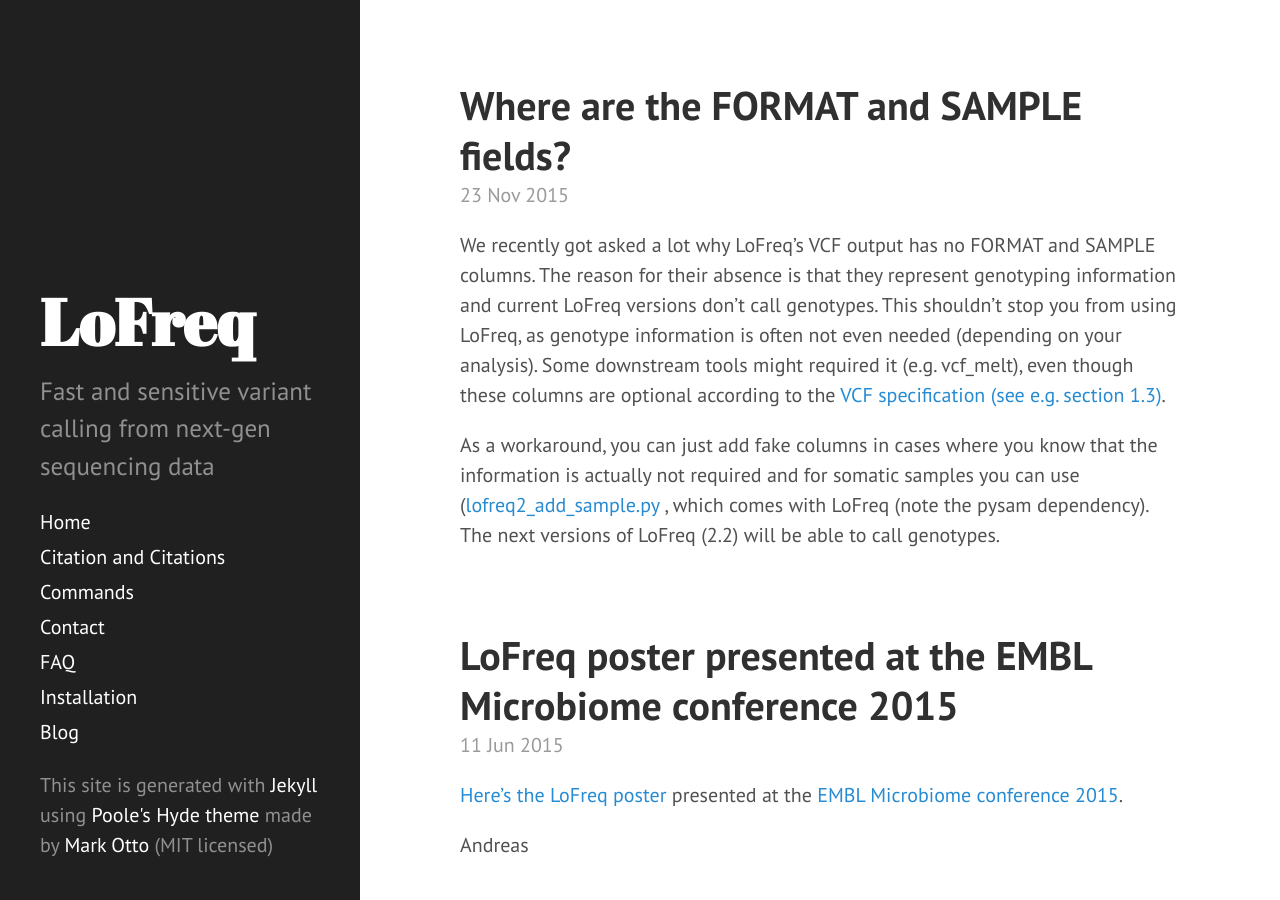
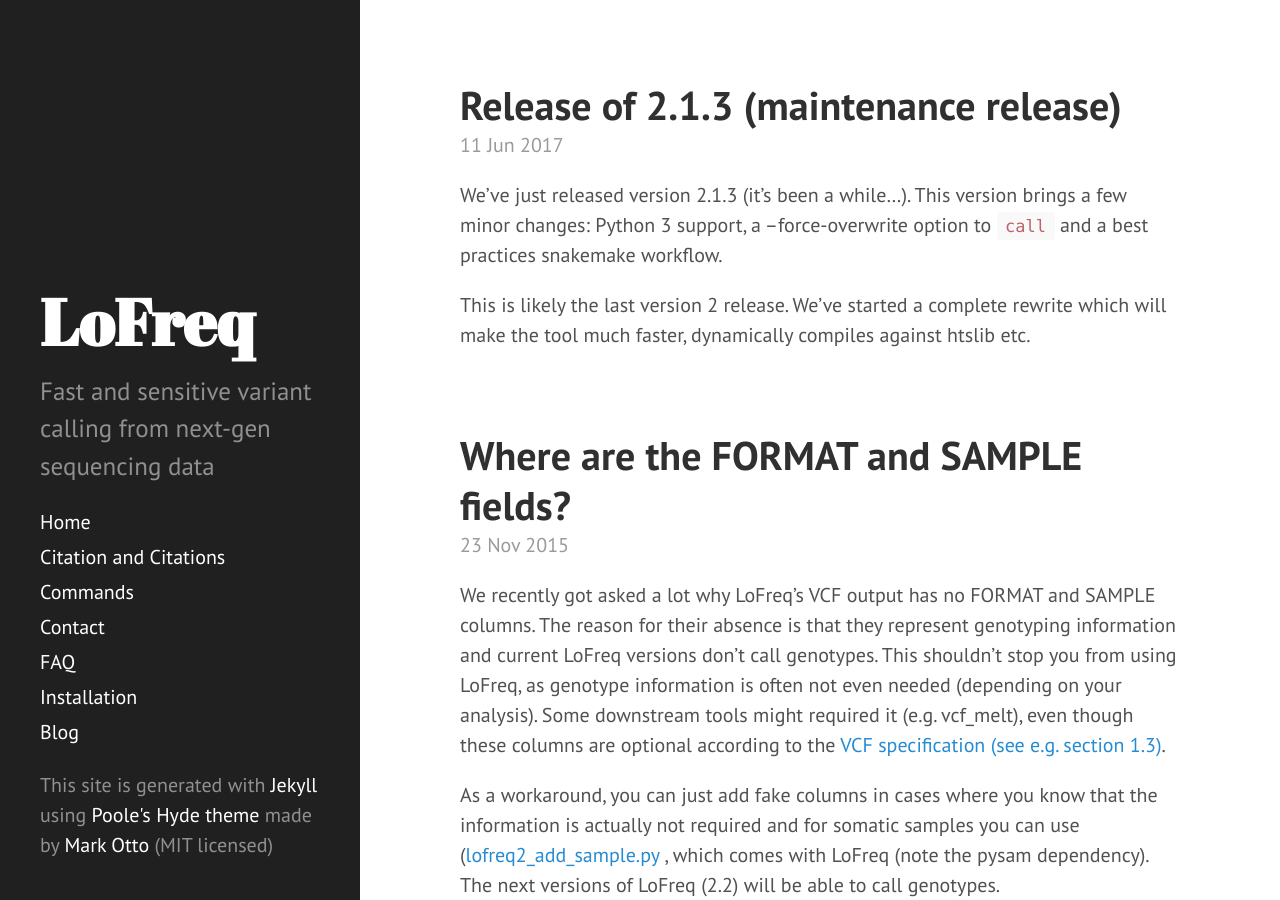
Before and after one commit to CSB5/lofreq, a Jekyll site: the page built from blog/index.html, in a window 1280 px wide and 900 px high. Built offline with Jekyll 4.4.1, drawn with Linux system fonts in a browser that asks for light colours; the list of posts is cut into pages by our own code; some of the changed text lies outside the part shown.

Commit message:
Added notes on 2.1.3 release
Conflicts:
	_posts/2017-06-11-release-of-lofreq-2.1.3.md

```diff
--- /dev/null
+++ b/_posts/2017-06-11-release-of-lofreq-2.1.3.md
@@ -0,0 +1,12 @@
+---
+layout: post
+title: Release of 2.1.3 (maintenance release)
+---
+
+We've just released version 2.1.3 (it's been a while...). This version
+brings a few minor changes: Python 3 support, a --force-overwrite
+option to `call` and a best practices snakemake workflow.
+
+This is likely the last version 2 release. We've started a complete
+rewrite which will make the tool much faster, dynamically compiles
+against htslib etc.
--- a/installation.md
+++ b/installation.md
@@ -48,9 +48,9 @@ Then follow the instructions given below under
 To build the LoFreq source you will need
 
 - a C compiler (e.g. gcc or clang)
-- a Python 2.7 interpreter (no, 2.6 won't work and neither would >=3.0)
+- a Python 2.7 or Python 3 interpreter (2.6 won't work for sure)
 - zlib developer files
-- a compiled version of samtools (>=1.1) and htslib version >= 1.1
+- a compiled version of samtools 1.1 and htslib 1.1
   (note: [samtools 1.1](http://sourceforge.net/projects/samtools/files/samtools/1.1/samtools-1.1.tar.bz2/download)
   already contains htslib 1.1)
 
```
